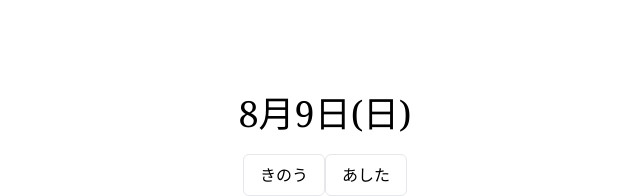
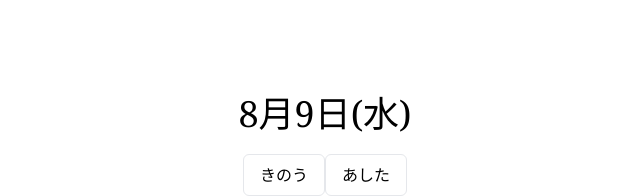
Before and after one commit to inoway46/dog-calendar, a Next.js app: page / in a window 1280 px wide. Shown: the top 196 px of the page, without its empty margins (315-955 px from the left). Built offline with nearby package versions, Linux system fonts and the light colour scheme.

Commit message:
green: 曜日の表示処理を追加

```diff
--- a/pages/index.tsx
+++ b/pages/index.tsx
@@ -39,7 +39,8 @@ export default function Home() {
   const formatDate = (date: Date) => {
     const month = date.getMonth() + 1;
     const day = date.getDate();
-    return `${month}月${day}日(日)`;
+    const dayOfWeek = ['日', '月', '火', '水', '木', '金', '土'][date.getDay()];
+    return `${month}月${day}日(${dayOfWeek})`;
   };
 
   const goYesterday = (): void => changeDate(-1);
```
